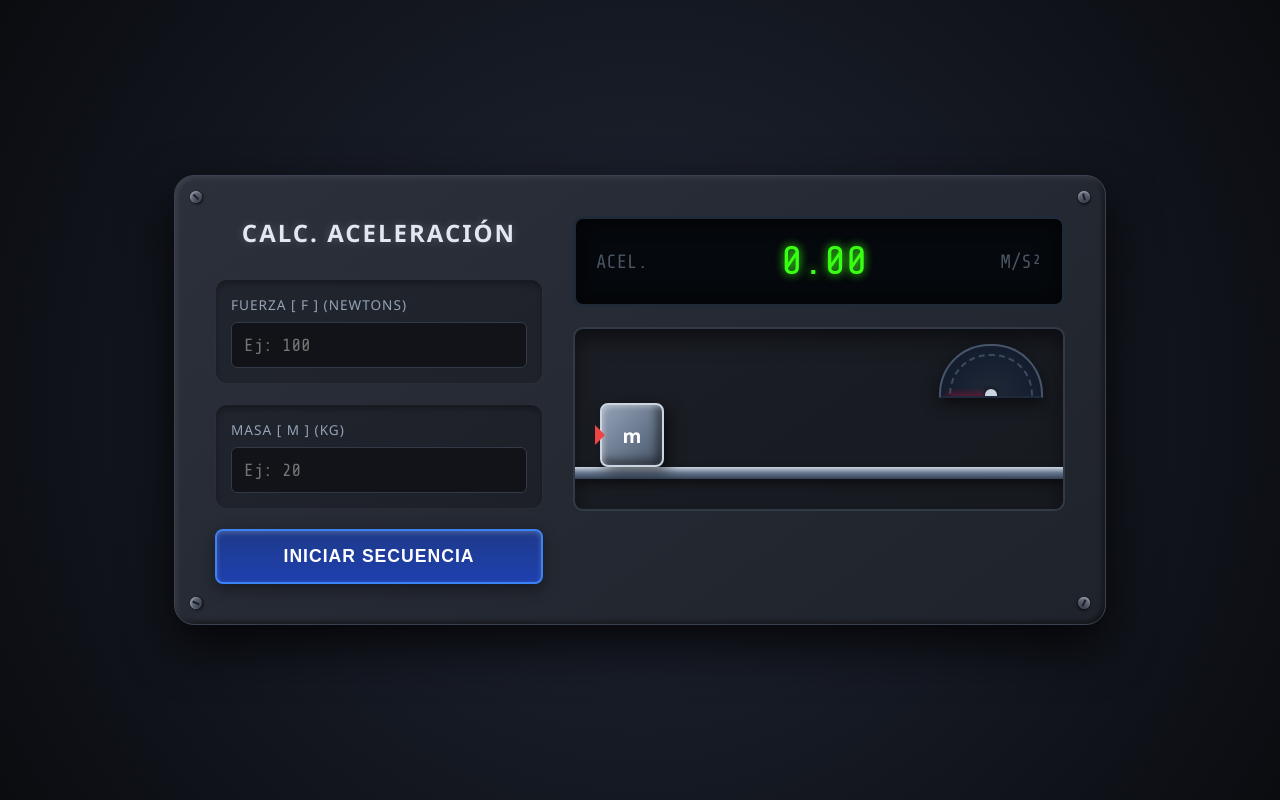
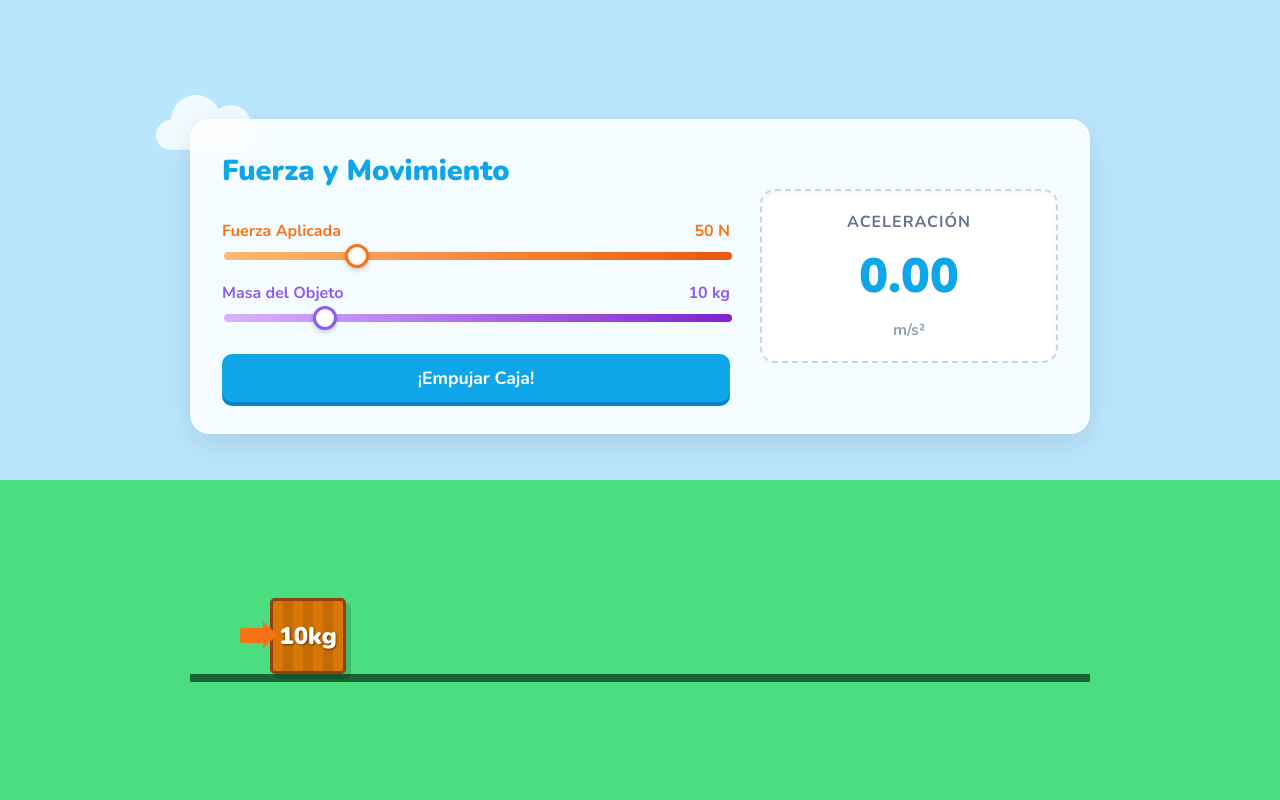
Before and after one commit to OscarR2730/Segunda-ley-de-Newton, a plain HTML site: page index.html in a window 1280 px wide. Drawn offline with nearby package versions, Linux system fonts and the light colour scheme.

Commit message:
Update index.html

```diff
--- a/index.html
+++ b/index.html
@@ -3,432 +3,349 @@
 <head>
     <meta charset="UTF-8">
     <meta name="viewport" content="width=device-width, initial-scale=1.0">
-    <title>Dashboard: Segunda Ley de Newton</title>
-    <link href="https://fonts.googleapis.com/css2?family=Share+Tech+Mono&display=swap" rel="stylesheet">
+    <title>Simulación Educativa: Ley de Newton</title>
+    <link href="https://fonts.googleapis.com/css2?family=Nunito:wght@400;700;900&display=swap" rel="stylesheet">
     <style>
         :root {
-            --bg-dark: #12151c;
-            --panel-bg: linear-gradient(145deg, #2b303b, #1f232b);
-            --metal-light: #424959;
-            --metal-dark: #15181e;
-            --neon-blue: #00f3ff;
-            --neon-green: #39ff14;
-            --neon-red: #ff003c;
-            --text-main: #e2e8f0;
+            --color-cielo: #bae6fd;
+            --color-pasto: #4ade80;
+            --color-panel: rgba(255, 255, 255, 0.85);
+            --color-texto: #334155;
+            --color-acento: #0ea5e9;
+            --color-fuerza: #f97316;
+            --color-masa: #8b5cf6;
         }
 
         body {
             margin: 0;
             padding: 0;
-            background-color: var(--bg-dark);
-            background-image: radial-gradient(circle at 50% 50%, #202635 0%, #0a0c10 100%);
-            font-family: 'Segoe UI', Tahoma, Geneva, Verdana, sans-serif;
+            font-family: 'Nunito', sans-serif;
+            background: linear-gradient(to bottom, var(--color-cielo) 60%, var(--color-pasto) 40%);
+            height: 100vh;
             display: flex;
             justify-content: center;
             align-items: center;
-            min-height: 100vh;
-            color: var(--text-main);
+            color: var(--color-texto);
+            overflow: hidden;
         }
 
-        .dashboard {
-            background: var(--panel-bg);
-            border-radius: 20px;
-            padding: 40px;
-            box-shadow:
-                0 20px 50px rgba(0,0,0,0.8),
-                inset 2px 2px 5px rgba(255,255,255,0.1),
-                inset -2px -2px 5px rgba(0,0,0,0.5);
-            border: 1px solid #3a4150;
-            width: 850px;
+        /* Nubes decorativas de fondo */
+        .nube {
+            position: absolute;
+            background: white;
+            border-radius: 50px;
+            opacity: 0.8;
+            animation: moverNube 30s linear infinite;
+        }
+        .nube::before, .nube::after {
+            content: '';
+            position: absolute;
+            background: white;
+            border-radius: 50%;
+        }
+        .nube1 { width: 100px; height: 30px; top: 15%; left: -100px; }
+        .nube1::before { width: 50px; height: 50px; top: -25px; left: 15px; }
+        .nube1::after { width: 40px; height: 40px; top: -15px; left: 55px; }
+
+        .nube2 { width: 120px; height: 35px; top: 30%; left: -150px; animation-duration: 45s; animation-delay: 10s;}
+        .nube2::before { width: 60px; height: 60px; top: -30px; left: 20px; }
+        .nube2::after { width: 50px; height: 50px; top: -20px; left: 65px; }
+
+        @keyframes moverNube {
+            0% { transform: translateX(0); }
+            100% { transform: translateX(120vw); }
+        }
+
+        /* Contenedor Principal estilo App */
+        .app-contenedor {
+            width: 900px;
             max-width: 95%;
             position: relative;
-            display: grid;
-            grid-template-columns: 1fr 1.5fr;
-            gap: 30px;
+            z-index: 10;
         }
 
-        /* Tornillos */
-        .tornillo {
-            position: absolute;
-            width: 12px;
-            height: 12px;
-            background: linear-gradient(135deg, #7a8294, #2d3340);
-            border-radius: 50%;
-            box-shadow: inset 1px 1px 2px rgba(255,255,255,0.3), 1px 1px 3px rgba(0,0,0,0.8);
+        .panel-controles {
+            background: var(--color-panel);
+            backdrop-filter: blur(10px);
+            padding: 30px;
+            border-radius: 20px;
+            box-shadow: 0 10px 30px rgba(0,0,0,0.1);
+            display: flex;
+            justify-content: space-between;
+            align-items: center;
+            gap: 30px;
+            border: 2px solid white;
         }
-        .tornillo::after {
-            content: '';
-            position: absolute;
-            top: 50%; left: 50%;
-            width: 60%; height: 2px;
-            background: #1a1d24;
-            transform: translate(-50%, -50%) rotate(45deg);
-        }
-        .tl { top: 15px; left: 15px; }
-        .tr { top: 15px; right: 15px; transform: rotate(30deg); }
-        .bl { bottom: 15px; left: 15px; transform: rotate(-20deg); }
-        .br { bottom: 15px; right: 15px; transform: rotate(70deg); }
 
-        /* Controles */
-        .controles {
+        .controles-izq {
+            flex: 2;
             display: flex;
             flex-direction: column;
             gap: 20px;
         }
 
+        .resultado-der {
+            flex: 1;
+            background: white;
+            padding: 20px;
+            border-radius: 15px;
+            text-align: center;
+            box-shadow: inset 0 2px 5px rgba(0,0,0,0.05);
+            border: 2px dashed #cbd5e1;
+        }
+
         h1 {
             margin: 0 0 10px 0;
-            font-size: 1.5rem;
-            text-align: center;
-            color: var(--text-main);
-            text-transform: uppercase;
-            letter-spacing: 2px;
-            text-shadow: 0 0 10px rgba(255,255,255,0.2);
+            color: var(--color-acento);
+            font-size: 1.8rem;
+            font-weight: 900;
         }
 
-        .input-group {
-            background: rgba(0,0,0,0.2);
-            padding: 15px;
-            border-radius: 12px;
-            border: 1px solid rgba(255,255,255,0.05);
-            box-shadow: inset 0 4px 6px rgba(0,0,0,0.3);
+        .control-grupo {
+            display: flex;
+            flex-direction: column;
         }
 
-        label {
-            display: block;
-            font-size: 0.85rem;
-            color: #94a3b8;
+        .etiqueta-valor {
+            display: flex;
+            justify-content: space-between;
+            font-weight: 700;
             margin-bottom: 8px;
+        }
+
+        /* Estilo de los Sliders */
+        input[type=range] {
+            -webkit-appearance: none;
+            width: 100%;
+            background: transparent;
+        }
+        input[type=range]::-webkit-slider-thumb {
+            -webkit-appearance: none;
+            height: 24px;
+            width: 24px;
+            border-radius: 50%;
+            background: white;
+            cursor: pointer;
+            margin-top: -8px;
+            box-shadow: 0 2px 5px rgba(0,0,0,0.2);
+            border: 3px solid;
+        }
+        input[type=range]::-webkit-slider-runnable-track {
+            width: 100%;
+            height: 8px;
+            cursor: pointer;
+            background: #e2e8f0;
+            border-radius: 5px;
+        }
+
+        /* Colores específicos de sliders */
+        #fuerza::-webkit-slider-thumb { border-color: var(--color-fuerza); }
+        #fuerza::-webkit-slider-runnable-track { background: linear-gradient(90deg, #fdba74, #ea580c); }
+
+        #masa::-webkit-slider-thumb { border-color: var(--color-masa); }
+        #masa::-webkit-slider-runnable-track { background: linear-gradient(90deg, #d8b4fe, #7e22ce); }
+
+        button {
+            background-color: var(--color-acento);
+            color: white;
+            border: none;
+            padding: 12px 25px;
+            font-size: 1.1rem;
+            font-weight: 700;
+            border-radius: 10px;
+            cursor: pointer;
+            box-shadow: 0 4px 0 #0284c7;
+            transition: all 0.1s;
+            margin-top: 10px;
+            font-family: 'Nunito', sans-serif;
+        }
+
+        button:active {
+            transform: translateY(4px);
+            box-shadow: 0 0 0 #0284c7;
+        }
+
+        .resultado-der h3 {
+            margin: 0;
+            color: #64748b;
+            font-size: 1rem;
             text-transform: uppercase;
             letter-spacing: 1px;
         }
 
-        input {
-            width: 100%;
-            background: #111318;
-            border: 1px solid #333a47;
-            color: var(--neon-blue);
-            padding: 12px;
-            border-radius: 6px;
-            box-sizing: border-box;
-            font-size: 1.1rem;
-            font-family: 'Share Tech Mono', monospace;
-            transition: all 0.3s;
+        .valor-aceleracion {
+            font-size: 3rem;
+            font-weight: 900;
+            color: var(--color-acento);
+            margin: 10px 0;
         }
 
-        input:focus {
-            outline: none;
-            border-color: var(--neon-blue);
-            box-shadow: 0 0 15px rgba(0, 243, 255, 0.2);
-        }
-
-        button {
-            background: linear-gradient(to bottom, #1e3a8a, #1e40af);
-            color: white;
-            border: 2px solid #3b82f6;
-            padding: 15px;
-            font-size: 1.1rem;
-            font-weight: bold;
-            text-transform: uppercase;
-            border-radius: 8px;
-            cursor: pointer;
-            box-shadow: 0 5px 15px rgba(0,0,0,0.4), inset 0 2px 5px rgba(255,255,255,0.2);
-            transition: all 0.2s;
-            letter-spacing: 1px;
-        }
-
-        button:hover {
-            background: linear-gradient(to bottom, #2563eb, #1d4ed8);
-            box-shadow: 0 0 20px rgba(59, 130, 246, 0.6), inset 0 2px 5px rgba(255,255,255,0.3);
-        }
-
-        button:active {
-            transform: scale(0.98);
-        }
-
-        /* Visualizador */
-        .visualizador {
-            display: flex;
-            flex-direction: column;
-            gap: 20px;
-        }
-
-        .pantalla-resultado {
-            background: #05080c;
-            border: 3px solid #1f2937;
-            border-radius: 10px;
-            padding: 20px;
-            display: flex;
-            justify-content: space-between;
-            align-items: center;
-            box-shadow: inset 0 0 20px rgba(0,0,0,0.8);
+        /* Entorno Físico (Simulación) */
+        .escenario {
+            height: 200px;
             position: relative;
-        }
-
-        .texto-digital {
-            font-family: 'Share Tech Mono', monospace;
-            font-size: 2.5rem;
-            color: var(--neon-green);
-            text-shadow: 0 0 10px var(--neon-green);
-            margin: 0;
-        }
-
-        .etiqueta-digital {
-            font-family: 'Share Tech Mono', monospace;
-            color: #4b5563;
-            font-size: 1.2rem;
-            text-transform: uppercase;
-        }
-
-        .escenario {
-            background: rgba(0,0,0,0.3);
-            border: 2px solid #333a47;
-            border-radius: 10px;
-            height: 180px;
-            position: relative;
-            overflow: hidden;
-            box-shadow: inset 0 10px 20px rgba(0,0,0,0.5);
-            display: flex;
-            align-items: center;
-            padding: 0 20px;
-        }
-
-        .riel {
-            position: absolute;
-            bottom: 30px;
-            left: 0;
-            right: 0;
-            height: 12px;
-            background: linear-gradient(to bottom, #cbd5e1 0%, #64748b 50%, #334155 100%);
-            box-shadow: 0 5px 10px rgba(0,0,0,0.5);
+            margin-top: 40px;
+            border-bottom: 8px solid #166534; /* Tierra debajo del pasto */
         }
 
         .bloque-wrapper {
             position: absolute;
-            bottom: 42px;
-            left: 20px;
+            bottom: 0;
+            left: 50px;
             display: flex;
             align-items: center;
-            z-index: 10;
         }
 
-        .flecha-fuerza {
-            height: 10px;
+        .vector-fuerza {
+            height: 15px;
             width: 0px;
-            background: linear-gradient(to right, #fbbf24, #ef4444);
+            background-color: var(--color-fuerza);
             position: relative;
-            transition: width 0.5s ease;
+            transition: width 0.3s ease;
             margin-right: 5px;
-            box-shadow: 0 0 10px rgba(239, 68, 68, 0.5);
+            border-radius: 3px;
         }
 
-        .flecha-fuerza::after {
+        .vector-fuerza::after {
             content: '';
             position: absolute;
-            right: -10px;
-            top: -5px;
-            border-top: 10px solid transparent;
-            border-bottom: 10px solid transparent;
-            border-left: 10px solid #ef4444;
+            right: -12px;
+            top: -7px;
+            border-top: 14px solid transparent;
+            border-bottom: 14px solid transparent;
+            border-left: 14px solid var(--color-fuerza);
         }
 
+        /* El bloque ahora parece una caja de madera */
         .bloque {
-            width: 60px;
-            height: 60px;
-            background: linear-gradient(135deg, #94a3b8 0%, #475569 100%);
-            border: 2px solid #cbd5e1;
-            border-radius: 8px;
-            box-shadow:
-                inset 2px 2px 5px rgba(255,255,255,0.4),
-                inset -5px -5px 10px rgba(0,0,0,0.5),
-                5px 5px 15px rgba(0,0,0,0.6);
+            width: 70px;
+            height: 70px;
+            background-color: #d97706;
+            background-image: repeating-linear-gradient(
+                90deg,
+                transparent,
+                transparent 10px,
+                rgba(0,0,0,0.1) 10px,
+                rgba(0,0,0,0.1) 20px
+            );
+            border: 3px solid #92400e;
+            border-radius: 5px;
             display: flex;
             justify-content: center;
             align-items: center;
+            box-shadow: 5px 5px 0 rgba(0,0,0,0.15);
+            font-weight: 900;
             color: white;
-            font-weight: bold;
-            font-size: 1.2rem;
-        }
-
-        /* Velocímetro Mejorado */
-        .velocimetro-container {
-            position: absolute;
-            top: 15px;
-            right: 20px;
-            width: 100px;
-            height: 50px;
-            background: radial-gradient(circle at bottom, #1f2937 0%, #0f172a 100%);
-            border-top-left-radius: 50px;
-            border-top-right-radius: 50px;
-            border: 2px solid #475569;
-            border-bottom: 2px solid #1e293b;
-            overflow: hidden;
-            display: flex;
-            justify-content: center;
-            align-items: flex-end;
-            box-shadow: 0 5px 15px rgba(0,0,0,0.6);
-        }
-
-        /* Marcas del velocímetro */
-        .velocimetro-container::before {
-            content: '';
-            position: absolute;
-            width: 80px;
-            height: 40px;
-            border-top-left-radius: 40px;
-            border-top-right-radius: 40px;
-            border: 2px dashed #64748b;
-            border-bottom: none;
-            bottom: 0;
-            opacity: 0.5;
-        }
-
-        .aguja {
-            width: 3px;
-            height: 45px;
-            background: var(--neon-red);
-            transform-origin: bottom center;
-            transform: rotate(-90deg); /* Inicio a la izquierda (velocidad 0) */
-            box-shadow: 0 0 8px var(--neon-red);
-            border-radius: 3px;
-            z-index: 2;
-            margin-bottom: -2px; /* Ajuste para el punto de rotación */
-        }
-
-        .punto-central {
-            position: absolute;
-            bottom: -5px;
-            width: 12px;
-            height: 12px;
-            background: #cbd5e1;
-            border-radius: 50%;
-            z-index: 3;
-            box-shadow: 0 0 5px rgba(0,0,0,0.8);
+            font-size: 1.5rem;
+            text-shadow: 1px 1px 2px rgba(0,0,0,0.5);
         }
 
         @media (max-width: 768px) {
-            .dashboard { grid-template-columns: 1fr; }
+            .panel-controles { flex-direction: column; }
+            .resultado-der { width: 100%; box-sizing: border-box; }
         }
     </style>
 </head>
 <body>
 
-    <div class="dashboard">
-        <div class="tornillo tl"></div>
-        <div class="tornillo tr"></div>
-        <div class="tornillo bl"></div>
-        <div class="tornillo br"></div>
+    <!-- Animación de fondo -->
+    <div class="nube nube1"></div>
+    <div class="nube nube2"></div>
 
-        <div class="controles">
-            <h1>Calc. Aceleración</h1>
+    <div class="app-contenedor">
 
-            <div class="input-group">
-                <label for="fuerza">Fuerza [ F ] (Newtons)</label>
-                <input type="number" id="fuerza" placeholder="Ej: 100" required>
+        <!-- Panel de Controles -->
+        <div class="panel-controles">
+            <div class="controles-izq">
+                <h1>Fuerza y Movimiento</h1>
+
+                <div class="control-grupo">
+                    <div class="etiqueta-valor">
+                        <span style="color: var(--color-fuerza);">Fuerza Aplicada</span>
+                        <span id="valor-f" style="color: var(--color-fuerza);">50 N</span>
+                    </div>
+                    <input type="range" id="fuerza" min="0" max="200" value="50">
+                </div>
+
+                <div class="control-grupo">
+                    <div class="etiqueta-valor">
+                        <span style="color: var(--color-masa);">Masa del Objeto</span>
+                        <span id="valor-m" style="color: var(--color-masa);">10 kg</span>
+                    </div>
+                    <input type="range" id="masa" min="1" max="50" value="10">
+                </div>
+
+                <button onclick="ejecutarSimulacion()">¡Empujar Caja!</button>
             </div>
 
-            <div class="input-group">
-                <label for="masa">Masa [ m ] (Kg)</label>
-                <input type="number" id="masa" placeholder="Ej: 20" required>
+            <div class="resultado-der">
+                <h3>Aceleración</h3>
+                <div class="valor-aceleracion" id="resultado-acel">0.00</div>
+                <div style="color: #94a3b8; font-weight: 700;">m/s²</div>
             </div>
-
-            <button onclick="ejecutarSimulacion()">Iniciar Secuencia</button>
         </div>
 
-        <div class="visualizador">
-            <div class="pantalla-resultado">
-                <div class="etiqueta-digital">ACEL.</div>
-                <div class="texto-digital" id="resultado-digital">0.00</div>
-                <div class="etiqueta-digital" style="color:#4b5563;">m/s²</div>
-            </div>
-
-            <div class="escenario" id="pista">
-
-                <!-- Velocímetro Físico -->
-                <div class="velocimetro-container">
-                    <div class="aguja" id="aguja"></div>
-                    <div class="punto-central"></div>
-                </div>
-
-                <div class="riel"></div>
-
-                <div class="bloque-wrapper" id="animacion-wrapper">
-                    <div class="flecha-fuerza" id="flecha"></div>
-                    <div class="bloque">m</div>
-                </div>
+        <!-- Escenario Visual -->
+        <div class="escenario" id="pista">
+            <div class="bloque-wrapper" id="animacion-wrapper">
+                <div class="vector-fuerza" id="flecha"></div>
+                <div class="bloque" id="caja-visual">10kg</div>
             </div>
         </div>
+
     </div>
 
     <script>
+        // Actualizar los números al mover los deslizadores (Sliders)
+        const sliderFuerza = document.getElementById('fuerza');
+        const sliderMasa = document.getElementById('masa');
+        const displayFuerza = document.getElementById('valor-f');
+        const displayMasa = document.getElementById('valor-m');
+        const cajaVisual = document.getElementById('caja-visual');
+        const flecha = document.getElementById('flecha');
+
+        sliderFuerza.oninput = function() {
+            displayFuerza.innerText = this.value + ' N';
+            // Actualizar el tamaño de la flecha en tiempo real
+            flecha.style.width = (this.value / 2) + 'px';
+        }
+
+        sliderMasa.oninput = function() {
+            displayMasa.innerText = this.value + ' kg';
+            cajaVisual.innerText = this.value + 'kg';
+            // Hacer la caja un poco más grande o pequeña dependiendo de la masa
+            let escala = 0.8 + (this.value / 50) * 0.4; // Varía entre 0.8 y 1.2
+            cajaVisual.style.transform = `scale(${escala})`;
+        }
+
+        // Inicializar tamaño de flecha al cargar
+        flecha.style.width = (sliderFuerza.value / 2) + 'px';
+
+        // Lógica de simulación
         function ejecutarSimulacion() {
-            let fuerzaInput = document.getElementById('fuerza').value;
-            let masaInput = document.getElementById('masa').value;
-            let fuerza = parseFloat(fuerzaInput);
-            let masa = parseFloat(masaInput);
-
-            let display = document.getElementById('resultado-digital');
+            let fuerza = parseFloat(sliderFuerza.value);
+            let masa = parseFloat(sliderMasa.value);
+            let displayAcel = document.getElementById('resultado-acel');
             let wrapper = document.getElementById('animacion-wrapper');
-            let flecha = document.getElementById('flecha');
-            let aguja = document.getElementById('aguja');
             let pista = document.getElementById('pista');
 
-            // 1. Reiniciar animaciones a cero inmediatamente
+            // 1. Reiniciar posición
             wrapper.style.transition = 'none';
             wrapper.style.transform = 'translateX(0)';
-            aguja.style.transition = 'none';
-            aguja.style.transform = 'rotate(-90deg)';
-            flecha.style.width = '0px';
 
-            // Validaciones
-            if (isNaN(fuerza) || isNaN(masa) || masaInput === "" || fuerzaInput === "") {
-                display.innerText = "ERR";
-                display.style.color = "var(--neon-red)";
-                display.style.textShadow = "0 0 10px var(--neon-red)";
-                return;
-            }
-            if (masa <= 0) {
-                display.innerText = "M<=0";
-                display.style.color = "var(--neon-red)";
-                display.style.textShadow = "0 0 10px var(--neon-red)";
-                return;
-            }
+            // 2. Calcular
+            let aceleracion = fuerza / masa;
+            displayAcel.innerText = aceleracion.toFixed(2);
 
-            // Cálculo
-            let aceleracion = fuerza / masa;
+            // 3. Animar
+            setTimeout(() => {
+                if (aceleracion > 0) {
+                    let tiempoAnimacion = Math.max(1, Math.min(4, 15 / aceleracion));
+                    let distancia = pista.offsetWidth - wrapper.offsetWidth - 20;
 
-            // Mostrar resultado en el panel
-            display.innerText = aceleracion.toFixed(2);
-            display.style.color = "var(--neon-green)";
-            display.style.textShadow = "0 0 10px var(--neon-green)";
-
-            // 2. Ejecutar las nuevas animaciones sincronizadas
-            setTimeout(() => {
-                // Vector de fuerza
-                let tamañoFlecha = Math.min(100, Math.abs(fuerza) * 2);
-                if(fuerza > 0) flecha.style.width = `${tamañoFlecha}px`;
-
-                if (aceleracion !== 0) {
-                    // Calculamos el tiempo base del movimiento
-                    let tiempoAnimacion = Math.max(1, Math.min(4, 15 / Math.abs(aceleracion)));
-                    let distancia = pista.offsetWidth - wrapper.offsetWidth - 30;
-
-                    // A. Mover el bloque simulando aceleración física (ease-in)
+                    // Efecto de aceleración realista
                     wrapper.style.transition = `transform ${tiempoAnimacion}s ease-in`;
-                    if (fuerza > 0) {
-                        wrapper.style.transform = `translateX(${distancia}px)`;
-                    } else {
-                        wrapper.style.transform = `translateX(-10px)`;
-                    }
-
-                    // B. Mover la aguja (MRUV: la velocidad aumenta de forma lineal)
-                    // Calculamos el ángulo final basado en la velocidad máxima que alcanza al final de la pista
-                    let factorVelocidad = Math.abs(aceleracion) * 8; // Multiplicador visual
-                    let anguloFinal = -90 + Math.min(180, factorVelocidad);
-
-                    // La aguja usa 'linear' porque en MRUV la velocidad crece de manera constante
-                    aguja.style.transition = `transform ${tiempoAnimacion}s linear`;
-                    aguja.style.transform = `rotate(${anguloFinal}deg)`;
+                    wrapper.style.transform = `translateX(${distancia}px)`;
                 }
             }, 50);
         }
```
